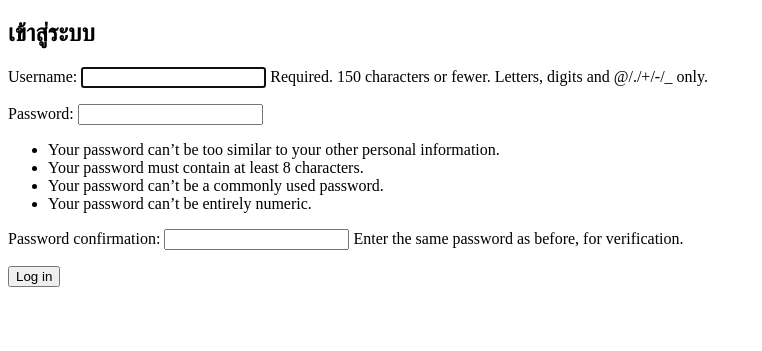
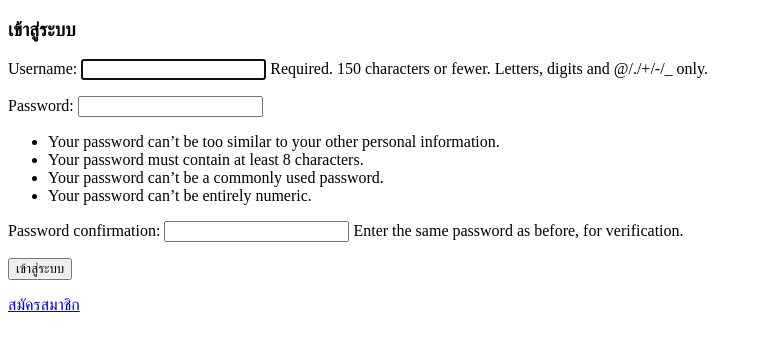
Before and after one commit to Pattanachai-S/SoftDev2_G4_Project, a Django app: template mysite/userApp/templates/registration/login.html in a window 1280 px wide. Shown: the part 26-377 px from the top of the page, without its empty margins (0-762 px from the left). Run offline with Django 4.2, Linux system fonts and the light colour scheme; the template is opened without the code that fills it: values that come from a table or form of the project are taken from there, others are empty.

Commit message:
Update login.html

```diff
--- a/mysite/userApp/templates/registration/login.html
+++ b/mysite/userApp/templates/registration/login.html
@@ -3,16 +3,19 @@
 {% block title %}เข้าสู่ระบบ | {% endblock %}
 
 {% block content %}
-
-<div>
-    <h2>เข้าสู่ระบบ</h2>
-    <form action="{% url 'login' %}" method='post'>
+<section class="content-section">
+    <div class="content-container">
+      <h3 class="content-title">เข้าสู่ระบบ</h3>
+      <form action="{% url 'login' %}" method="POST">
         {% csrf_token %}
         {{ form.as_p }}
+        <div class="form-field">
+          <button class="button" type="submit">เข้าสู่ระบบ</button>
+        </div>
         <p>
-            <button type="submit" >Log in</button>
+          <a href="{% url 'register' %}">สมัครสมาชิก</a>
         </p>
-    </form>
-</div>
-
+      </form>
+    </div>
+  </section>
 {% endblock %}
```
